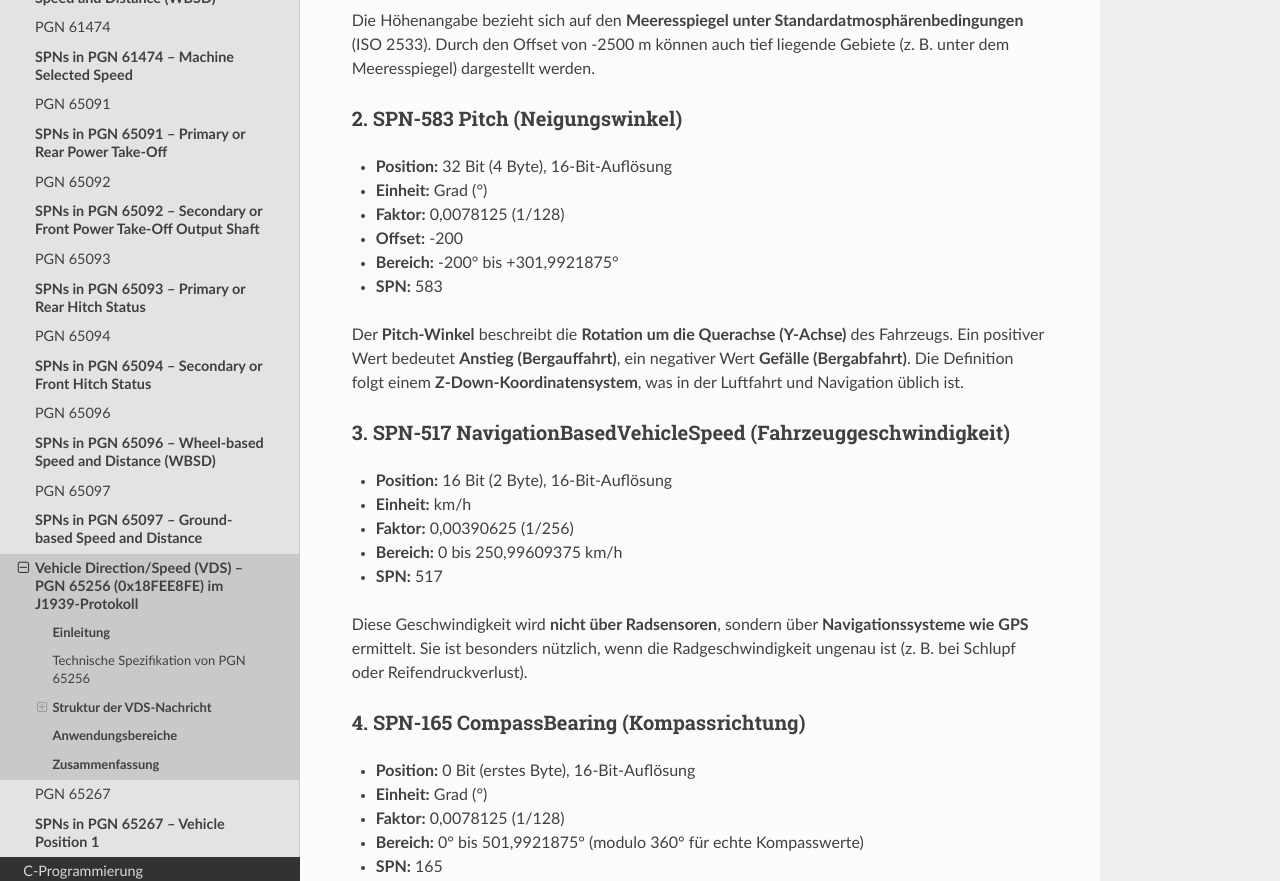
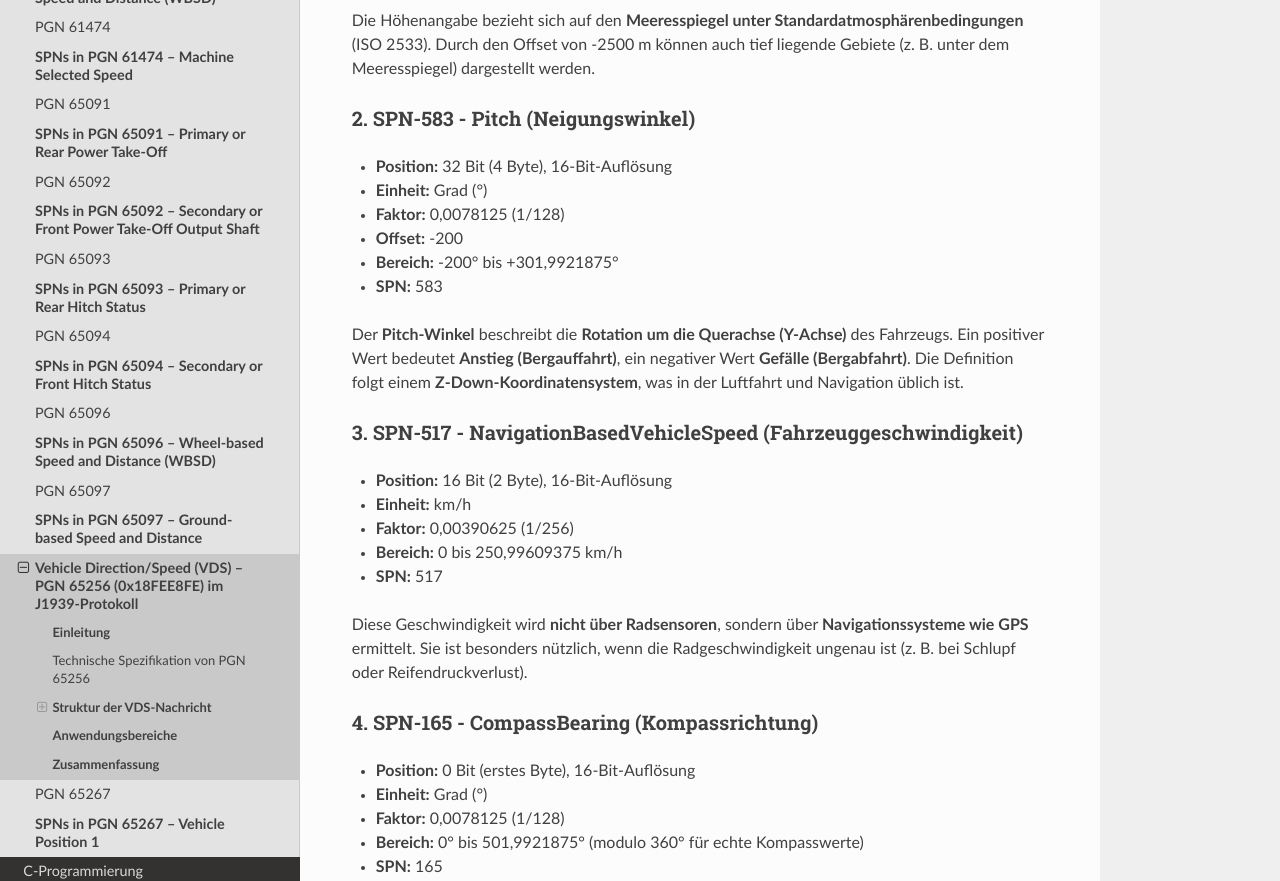
Before and after one commit to Meisterschulen-am-Ostbahnhof-Munchen/ISOBUS-other-docs, a Sphinx documentation site: the page built from docs/PGN/PGN_65256.md, in a window 1280 px wide and 1400 px high, scrolled down 908 px. Shown: the part 155-1036 px from the top of the window. Built offline with Sphinx 7.4.7 and the Read the Docs theme 3.1.0, drawn with Linux system fonts in a browser that asks for light colours.

Commit message:
Update PGN_65256.md

```diff
--- a/docs/PGN/PGN_65256.md
+++ b/docs/PGN/PGN_65256.md
@@ -34,7 +34,7 @@ Die VDS-Nachricht hat eine **Datenlänge (DLC) von 8 Byte** und wird typischerwe
 
 Die Höhenangabe bezieht sich auf den **Meeresspiegel unter Standardatmosphärenbedingungen** (ISO 2533). Durch den Offset von -2500 m können auch tief liegende Gebiete (z. B. unter dem Meeresspiegel) dargestellt werden.
 
-### **2. SPN-583 Pitch (Neigungswinkel)**
+### **2. SPN-583 - Pitch (Neigungswinkel)**
 - **Position:** 32 Bit (4 Byte), 16-Bit-Auflösung
 - **Einheit:** Grad (°)
 - **Faktor:** 0,0078125 (1/128)
@@ -44,7 +44,7 @@ Die Höhenangabe bezieht sich auf den **Meeresspiegel unter Standardatmosphären
 
 Der **Pitch-Winkel** beschreibt die **Rotation um die Querachse (Y-Achse)** des Fahrzeugs. Ein positiver Wert bedeutet **Anstieg (Bergauffahrt)**, ein negativer Wert **Gefälle (Bergabfahrt)**. Die Definition folgt einem **Z-Down-Koordinatensystem**, was in der Luftfahrt und Navigation üblich ist.
 
-### **3. SPN-517 NavigationBasedVehicleSpeed (Fahrzeuggeschwindigkeit)**
+### **3. SPN-517 - NavigationBasedVehicleSpeed (Fahrzeuggeschwindigkeit)**
 - **Position:** 16 Bit (2 Byte), 16-Bit-Auflösung
 - **Einheit:** km/h
 - **Faktor:** 0,00390625 (1/256)
@@ -53,7 +53,7 @@ Der **Pitch-Winkel** beschreibt die **Rotation um die Querachse (Y-Achse)** des
 
 Diese Geschwindigkeit wird **nicht über Radsensoren**, sondern über **Navigationssysteme wie GPS** ermittelt. Sie ist besonders nützlich, wenn die Radgeschwindigkeit ungenau ist (z. B. bei Schlupf oder Reifendruckverlust).
 
-### **4. SPN-165 CompassBearing (Kompassrichtung)**
+### **4. SPN-165 - CompassBearing (Kompassrichtung)**
 - **Position:** 0 Bit (erstes Byte), 16-Bit-Auflösung
 - **Einheit:** Grad (°)
 - **Faktor:** 0,0078125 (1/128)
```
